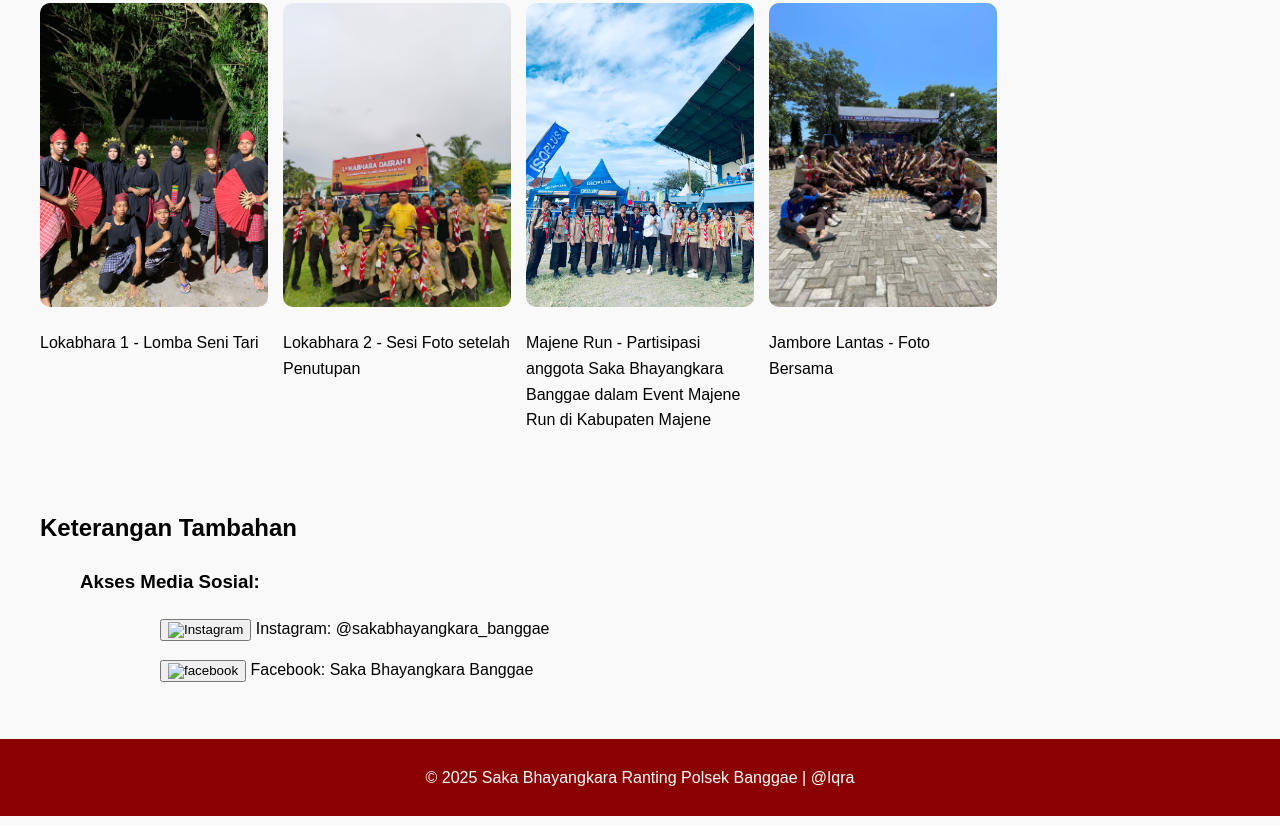
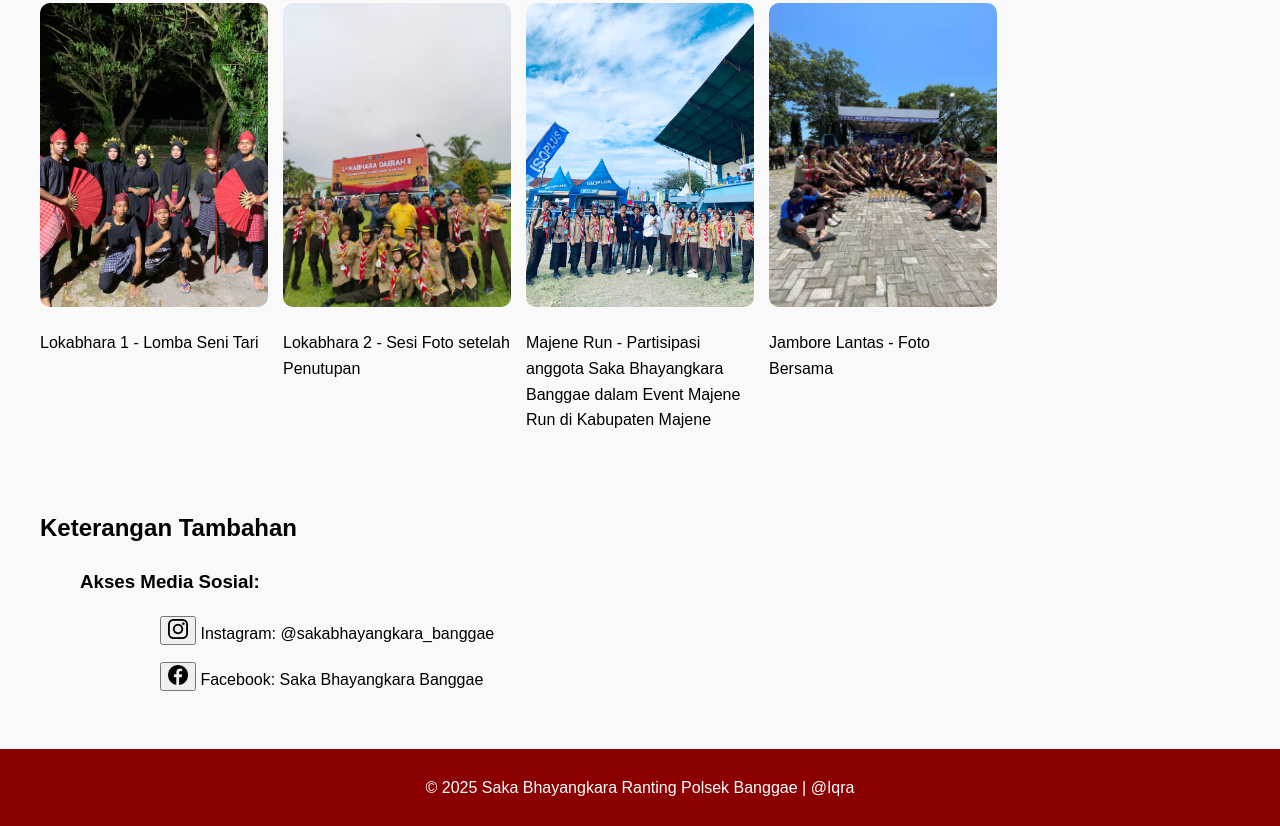
Before and after one commit to iqra58260-svg/Website, a plain HTML site: page index.html in a window 1280 px wide. Shown: the part 3767-4593 px from the top of the page. Drawn offline with Linux system fonts and the light colour scheme.

Commit message:
Update index.html

```diff
--- a/index.html
+++ b/index.html
@@ -235,8 +235,8 @@ Setelah itu pada tahun 2006 berdasarkan Surat Keputusan Kepala Kepolisian Negara
   <ul>
     <h3>Akses Media Sosial:</h3>
     <ul style="margin-left: 40px;">
-      <a href="https://www.instagram.com/sakabhayangkara_banggae" target="_blank"><button><img src="images/instagram.png" alt="Instagram" width="20" height="20"></button></a> Instagram: @sakabhayangkara_banggae
-      <p><a href="https://www.facebook.com/share/1ZX3yvMsad/" target="_blank"><button><img src="images/facebook.png" alt="facebook" width="20" height="20"></button></a> Facebook: Saka Bhayangkara Banggae
+      <a href="https://www.instagram.com/sakabhayangkara_banggae" target="_blank"><button><img src="instagram.png" alt="Instagram" width="20" height="20"></button></a> Instagram: @sakabhayangkara_banggae
+      <p><a href="https://www.facebook.com/share/1ZX3yvMsad/" target="_blank"><button><img src="facebook.png" alt="facebook" width="20" height="20"></button></a> Facebook: Saka Bhayangkara Banggae
     </p>
   </ul>
 </section>
```
